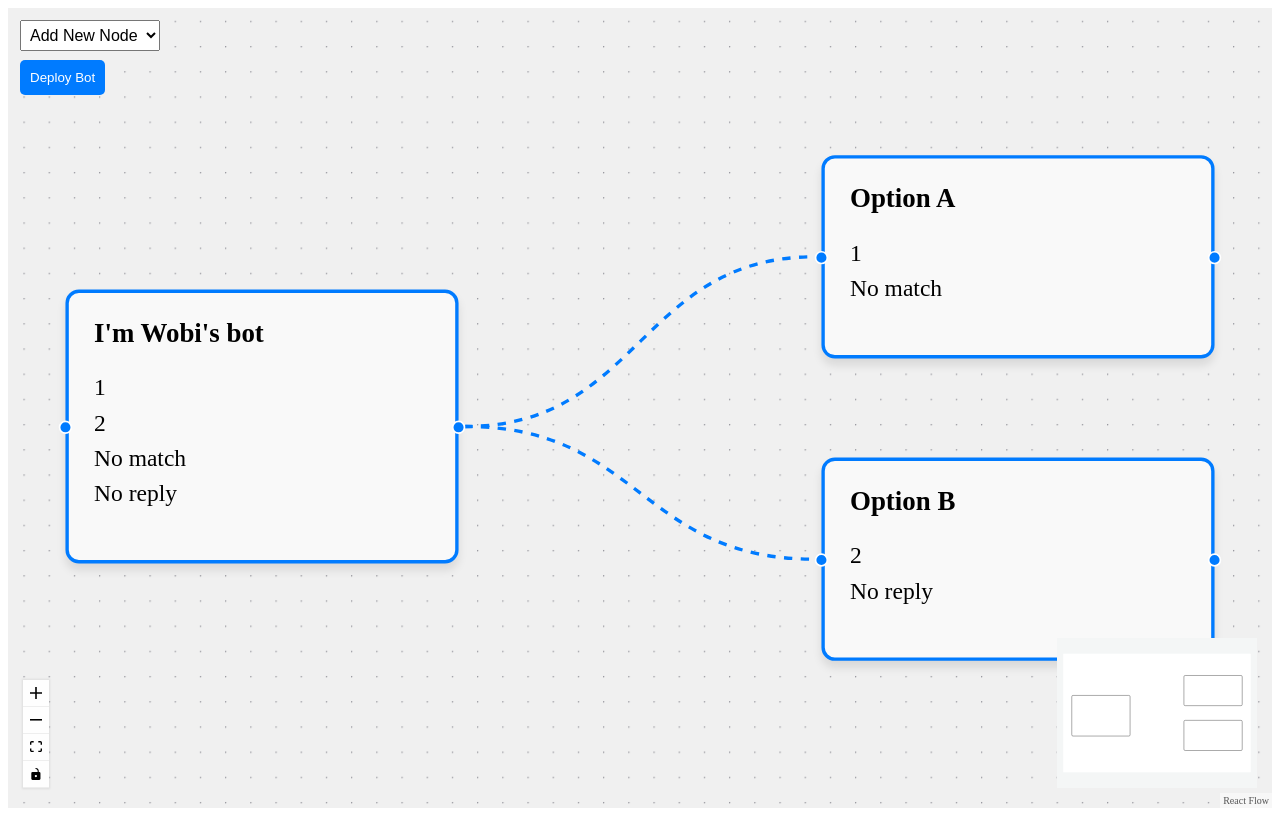
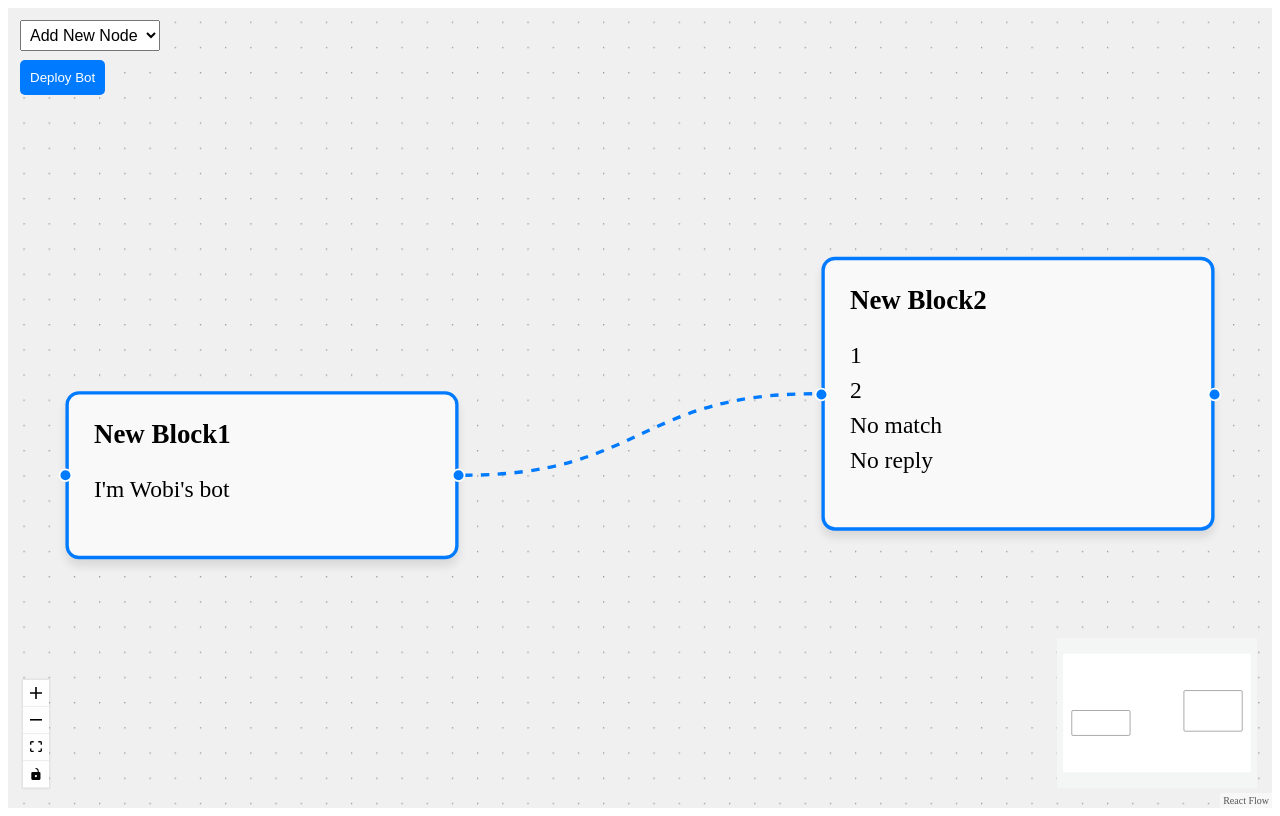
Before and after one commit to nangerno/BotBuilder, a React (Vite) app: page / in a window 1280 px wide. Built offline with nearby package versions, Linux system fonts and the light colour scheme.

Commit message:
updated full functionalities

```diff
--- a/src/App.jsx
+++ b/src/App.jsx
@@ -46,21 +46,15 @@ const initialNodes = [
   {
     id: "1",
     type: "custom",
-    data: { label: "I'm Wobi's bot", options: ["1", "2", "No match", "No reply"] },
+    data: { label: "New Block1", options: ["I'm Wobi's bot"] },
     position: { x: 100, y: 100 },
   },
   {
     id: "2",
     type: "custom",
-    data: { label: "Option A", options: ["1", "No match"] },
+    data: { label: "New Block2", options: ["1", "2", "No match", "No reply"] },
     position: { x: 550, y: 20 },
-  },
-  {
-    id: "3",
-    type: "custom",
-    data: { label: "Option B", options: ["2", "No reply"] },
-    position: { x: 550, y: 200 },
-  },
+  }
 ];
 
 const initialEdges = [
@@ -179,7 +173,7 @@ function App() {
       </div>
 
       {/* Deploy Button */}
-      <div style={{ position:"absolute", top:"60px", left:"20px" }}>
+      <div style={{ position:"absolute", top:"60px", left:"20px",  zIndex:"1000" }}>
         <button
           onClick={handleDeploy}
           style={{
```
